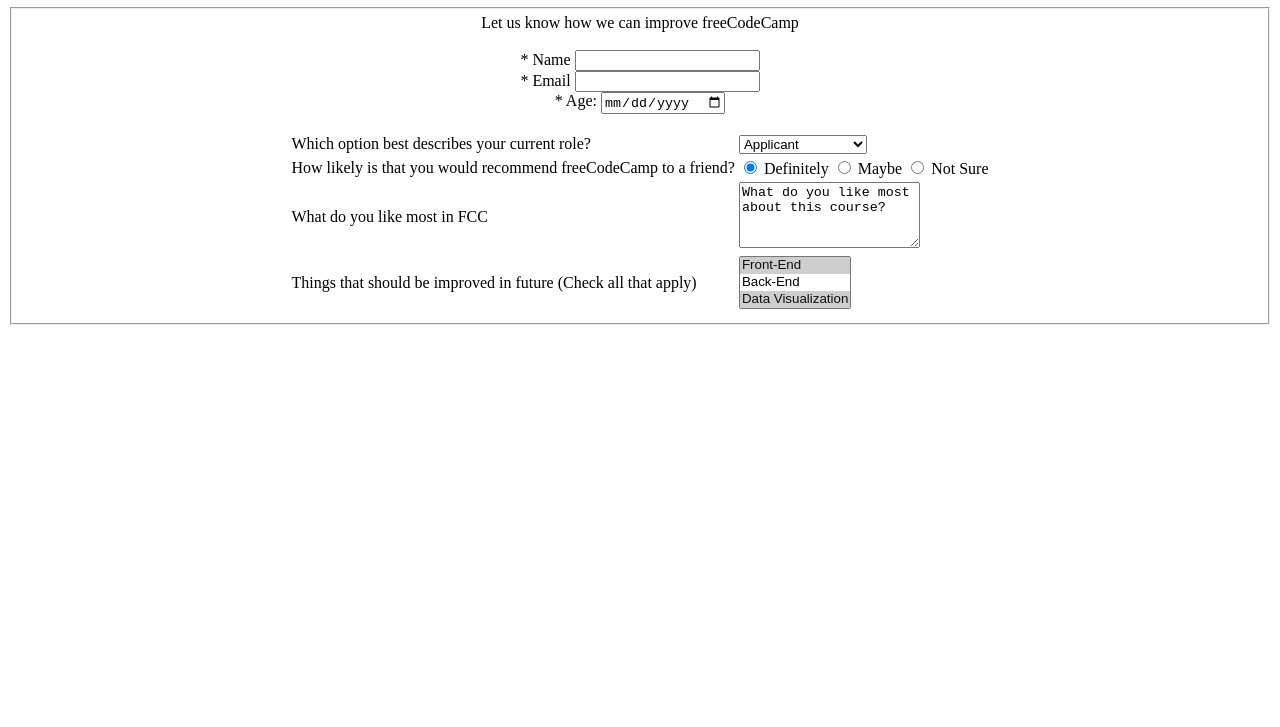
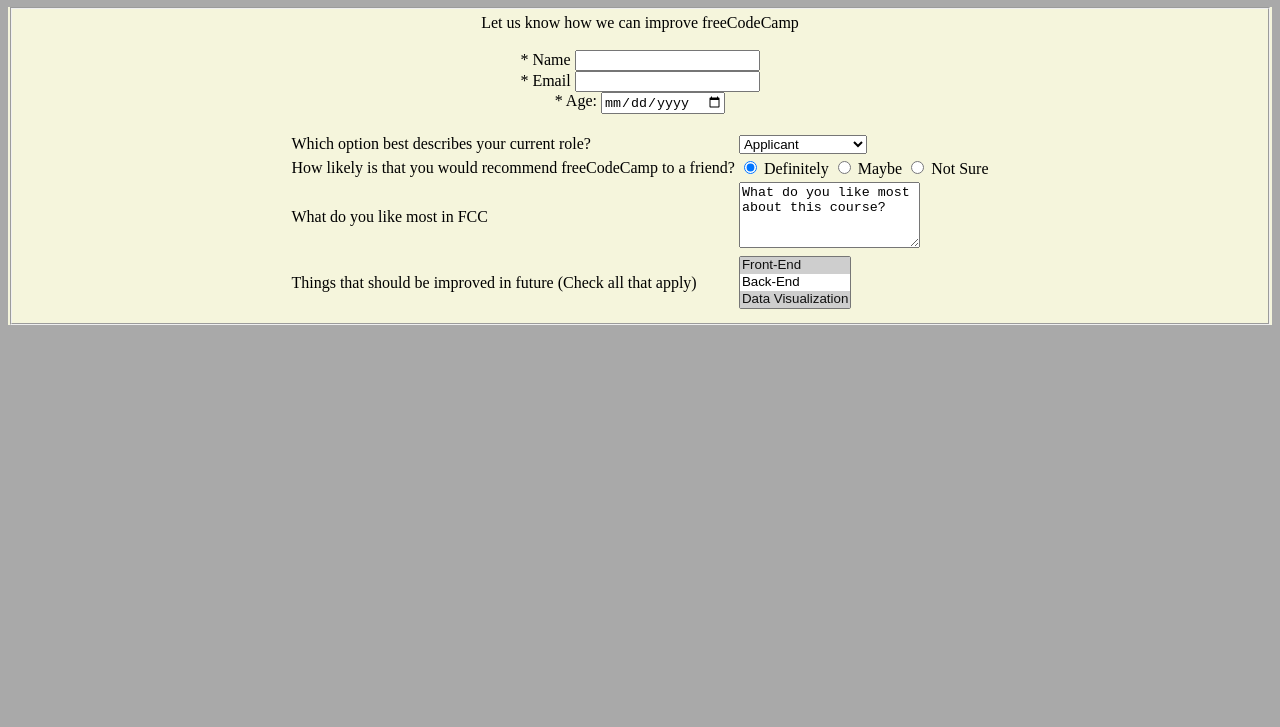
Before and after one commit to WatchmanSB/Code-Youth-Course, a plain HTML site: page m1_fundamentals/Assignments/Survey_form.html in a window 1280 px wide. Shown: the part 73-800 px from the top of the page. Drawn offline with Linux system fonts and the light colour scheme.

Commit message:
changed background colour

```diff
--- a/m1_fundamentals/Assignments/Survey_form.html
+++ b/m1_fundamentals/Assignments/Survey_form.html
@@ -6,11 +6,11 @@
     <meta name="viewport" content="width=device-width, initial-scale=1.0">
     <title>Document</title>
 </head>
-<body>
+<body style="background-color:darkgray">
 
     <center><h1><b>Survey Form</b></h1></center>
 
-    <form></form>
+    <form style="background-color:beige">
     <fieldset><center>
 
         Let us know how we can improve freeCodeCamp
@@ -74,23 +74,7 @@
             </tr>
         </table>
 
-
-
-
-
-
-
-
-
-
-
-
-
-
-
-
-
-
+    </form>
 
     </center></fieldset>
 </form>
```
